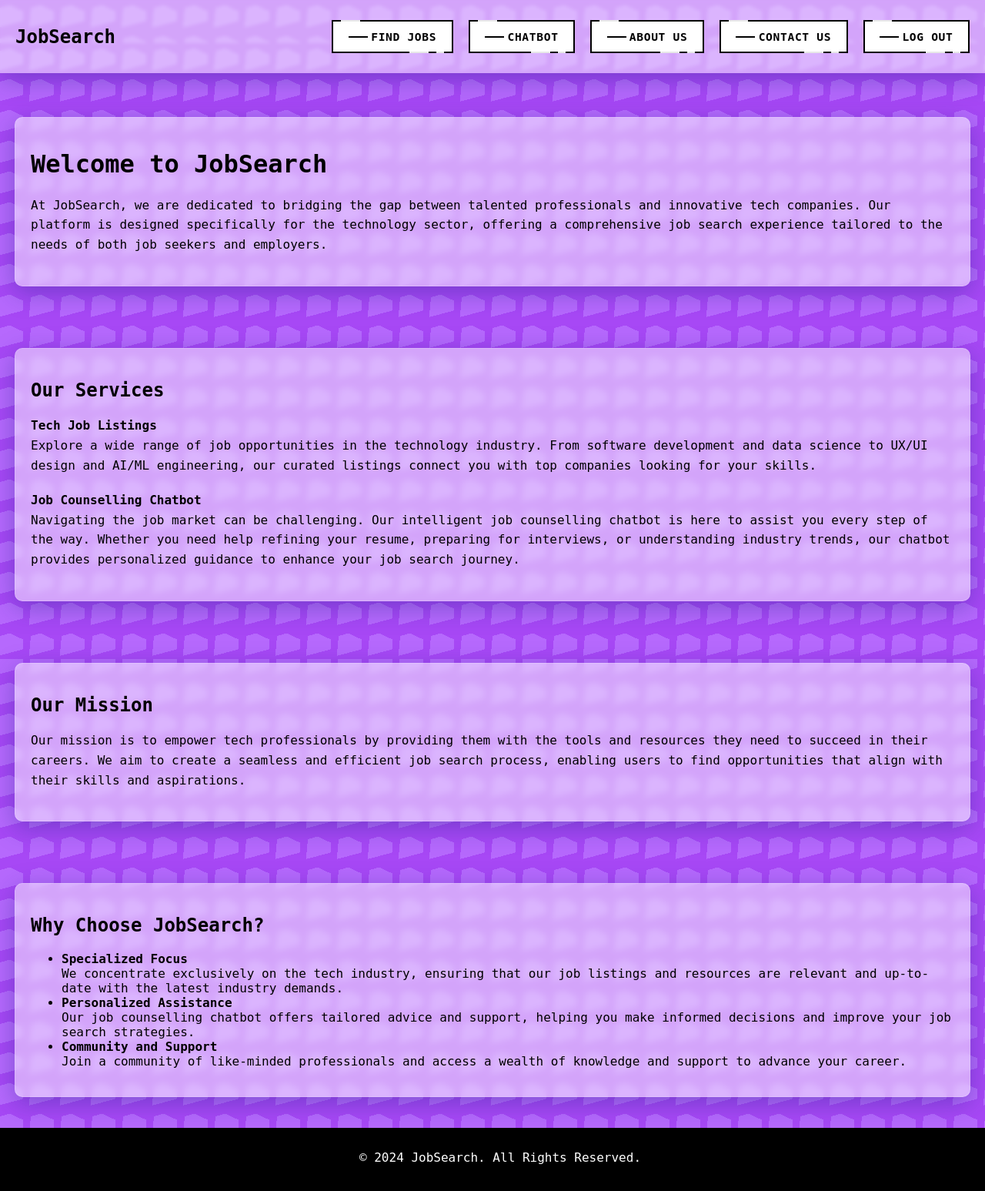
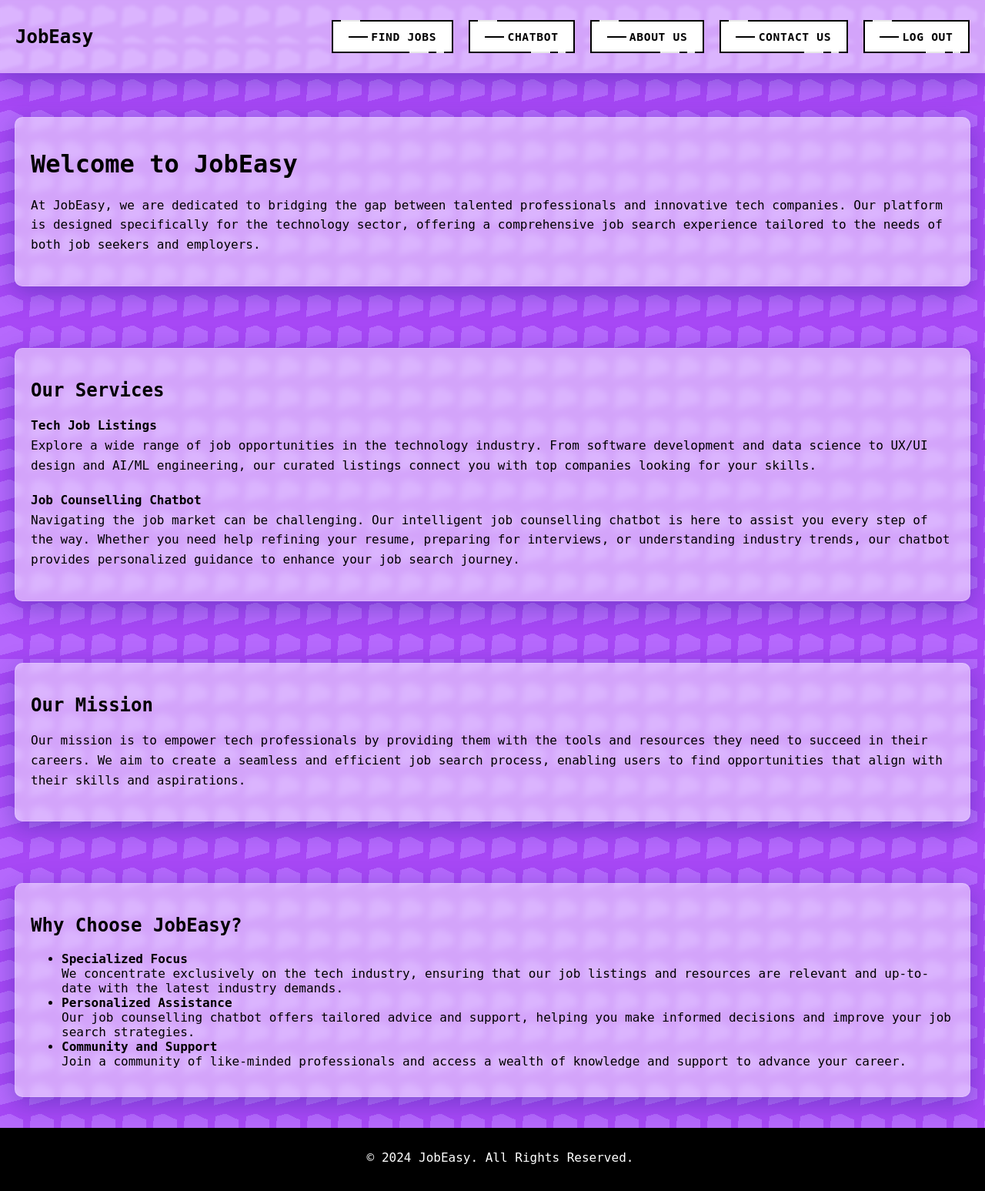
Before and after one commit to YashG2022/JobEasy, a Django app: page /aboutus/ in a window 1280 px wide. Shown: the whole page at 77% size. Run offline with Django 5.2, Linux system fonts and the light colour scheme; a user stored in the database is signed in.

Commit message:
FindJob frontend

```diff
--- a/templates/about_us.html
+++ b/templates/about_us.html
@@ -64,8 +64,8 @@ color: #000;
 
 {% block body %}
 <div class="container">
-    <h1>Welcome to JobSearch</h1>
-    <p>At JobSearch, we are dedicated to bridging the gap between talented professionals and innovative tech
+    <h1>Welcome to JobEasy</h1>
+    <p>At JobEasy, we are dedicated to bridging the gap between talented professionals and innovative tech
         companies. Our platform is designed specifically for the technology sector, offering a comprehensive job
         search experience tailored to the needs of both job seekers and employers.</p>
 </div>
@@ -89,7 +89,7 @@ color: #000;
         find opportunities that align with their skills and aspirations.</p>
 </div>
 <div class="container">
-    <h2>Why Choose JobSearch?</h2>
+    <h2>Why Choose JobEasy?</h2>
     <ul>
         <li><strong>Specialized Focus</strong><br>
             We concentrate exclusively on the tech industry, ensuring that our job listings and resources are
--- a/templates/findjob.html
+++ b/templates/findjob.html
@@ -106,8 +106,10 @@ main{
   }
 
   .card p {
-    position: absolute;
+    position: relative;
     z-index: 10;
+    margin: 0; /* Removes default margin to prevent shifting */
+    text-align: center; /* Centers text within the p element */
   }
 </style>
 {% endblock %}
--- a/templates/navbar.html
+++ b/templates/navbar.html
@@ -202,7 +202,7 @@
 
         <nav class="navbar">
             <div class="navbar-logo">
-                <a href="#">JobSearch</a>
+                <a href="#">JobEasy</a>
             </div>
             <ul class="navbar-menu">
                 <li><a class="fancy" href="{% url 'findjob' %}">
@@ -229,7 +229,7 @@
                         <span class="bottom-key-1"></span>
                         <span class="bottom-key-2"></span>
                     </a></li>
-                <li><a class="fancy" href="{% url 'contactus' %}">
+                <li><a class="fancy" href="{% url 'logout' %}">
                         <span class="top-key"></span>
                         <span class="text">Log Out</span>
                         <span class="bottom-key-1"></span>
@@ -242,7 +242,7 @@
     {% block body %} {% endblock %}
 
     <footer>
-        <p>&copy; 2024 JobSearch. All Rights Reserved.</p>
+        <p>&copy; 2024 JobEasy. All Rights Reserved.</p>
     </footer>
 </body>
 
```
Also changed, not shown: db.sqlite3.
